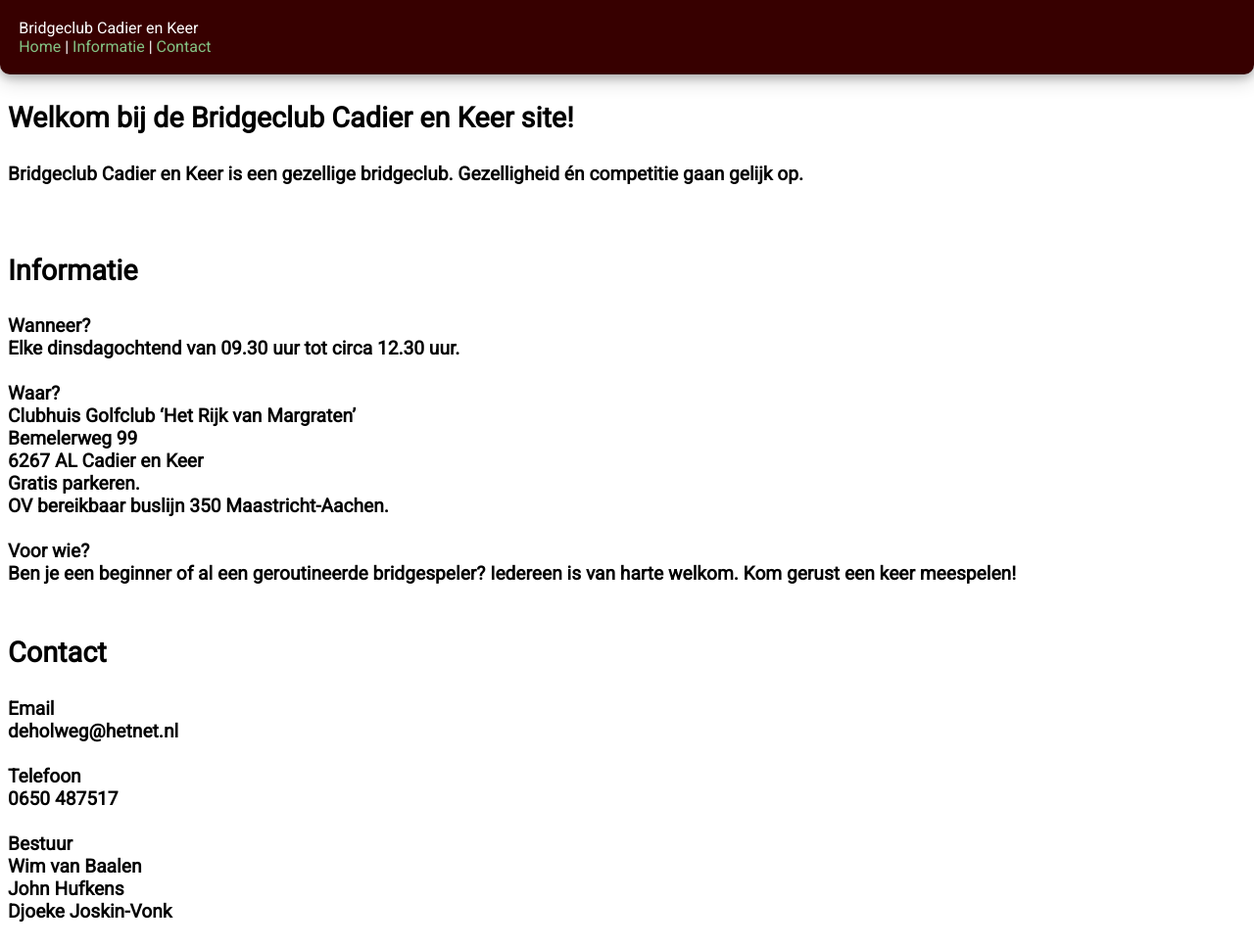
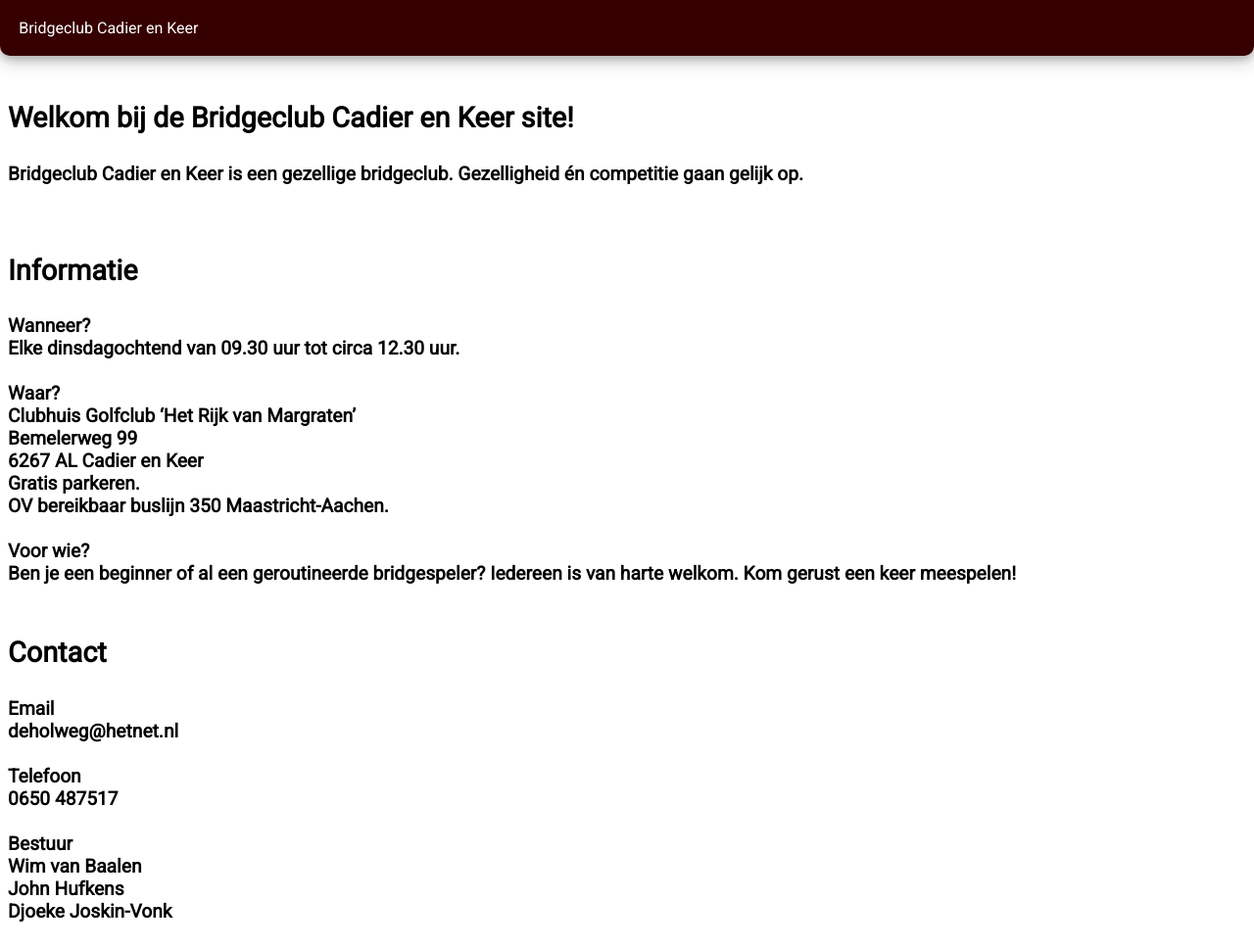
Before and after one commit to Rowanlikesdonuts/Bridgeclub, a plain HTML site: page index.html in a window 1280 px wide. Shown: the top 968 px of the page at 98% size. Drawn offline with Linux system fonts and the light colour scheme.

Commit message:
Update index.html

```diff
--- a/index.html
+++ b/index.html
@@ -2,7 +2,7 @@
 <html>
   <head>
     <title>Bridgeclub Cadier en Keer</title>
-    <!--<link rel="icon" type="image/x-icon" href="logo.png"> PNG mag gewoon!-->
+    <link rel="icon" type="image/x-icon" href="schoppen.png">
     <link rel="preconnect" href="https://fonts.googleapis.com">
 <link rel="preconnect" href="https://fonts.gstatic.com" crossorigin>
 <link href="https://fonts.googleapis.com/css2?family=Roboto&display=swap" rel="stylesheet">
@@ -111,7 +111,7 @@ html {
   </head>
   <body style="background-color:#FFFFFF;">
 
-    <div class="title-bar">Bridgeclub Cadier en Keer<br><a href="/Bridgeclub/index.html" class="fade-out-link">Home</a> | <a href="/Bridgeclub/informatie.html" class="fade-out-link">Informatie</a> | <a href="/Bridgeclub/contact.html" class="fade-out-link">Contact</a></div>
+    <div class="title-bar">Bridgeclub Cadier en Keer<br><!--<a href="/Bridgeclub/index.html" class="fade-out-link">Home</a> | <a href="/Bridgeclub/informatie.html" class="fade-out-link">Informatie</a> | <a href="/Bridgeclub/contact.html" class="fade-out-link">Contact</a>--></div>
     <div class="fade-out"><div class="fade-in">
       <br><br><br><H1 style="font-family: Roboto", sans-serif;><p>Welkom bij de Bridgeclub Cadier en Keer site! </p></H1>
 
```
